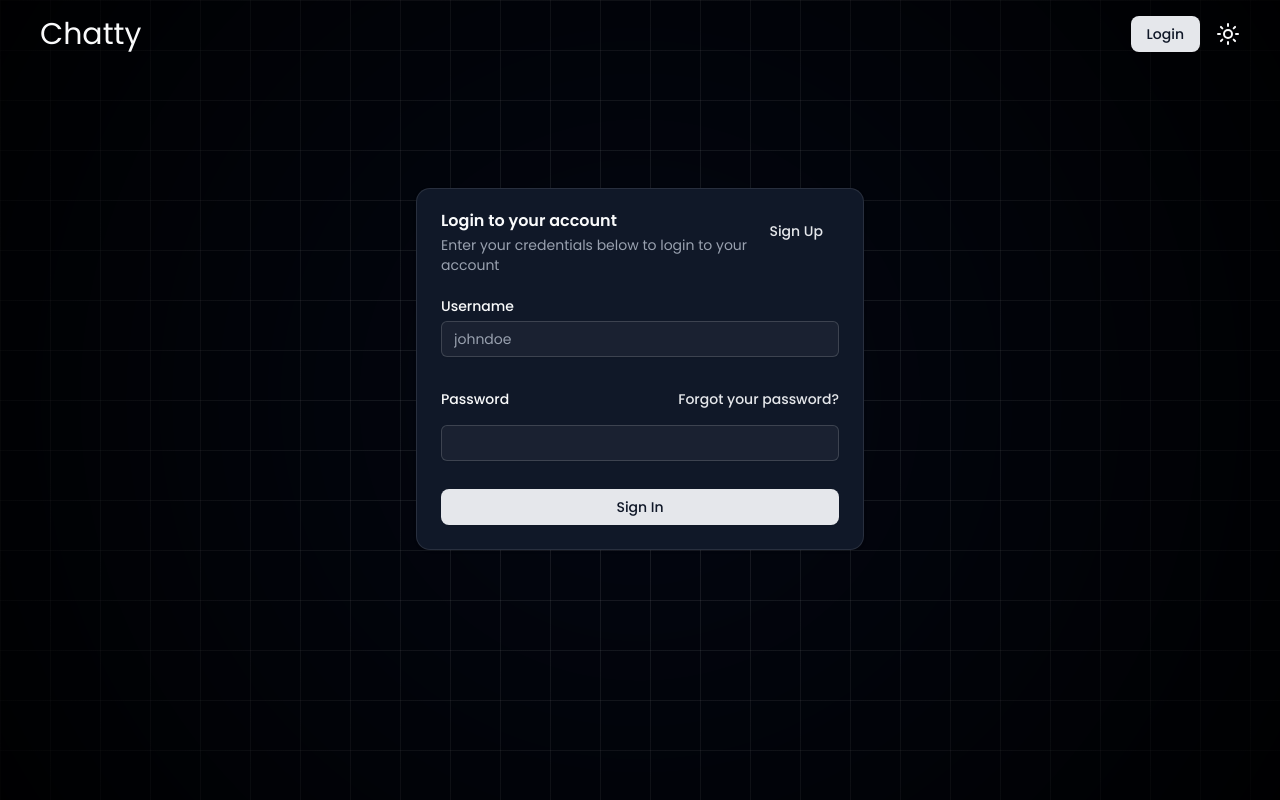
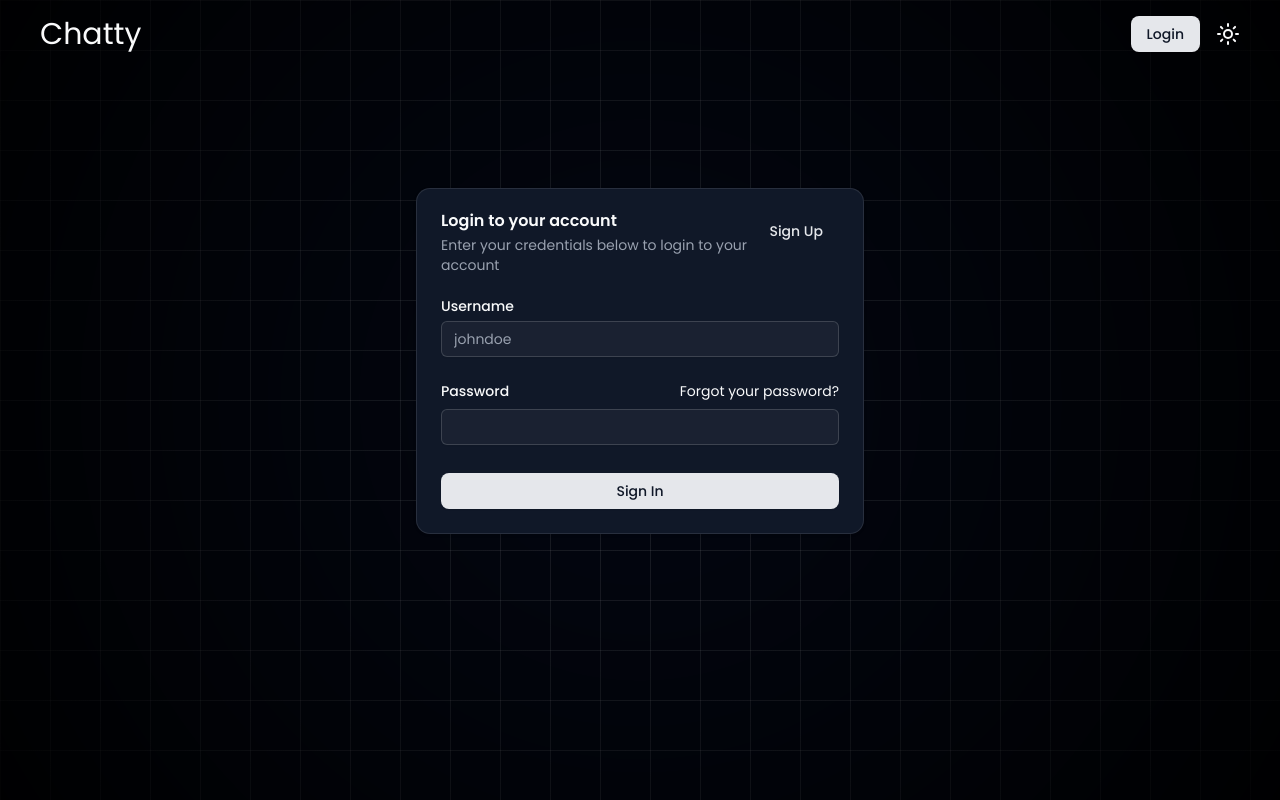
Before and after one commit to AbhishekSinghkirola/chatty, a React (Vite) app: page /login in a window 1280 px wide. Built offline with nearby package versions, Linux system fonts and the light colour scheme; no server answers.

Commit message:
fix login on enter submit issue and handle tab to focus on next element

```diff
--- a/src/pages/ForgotPassword.jsx
+++ b/src/pages/ForgotPassword.jsx
@@ -70,6 +70,7 @@ const ForgotPassword = () => {
                 id="email"
                 type="email"
                 placeholder="m@example.com"
+                autoFocus="true"
                 {...register("email")}
               />
               {errors.email && (
--- a/src/pages/LoginPage.jsx
+++ b/src/pages/LoginPage.jsx
@@ -83,13 +83,11 @@ const LoginPage = () => {
             <div className="grid gap-2">
               <div className="flex items-center justify-between">
                 <Label htmlFor="password">Password</Label>
-                <Link to="/forgot-password">
-                  <Button
-                    variant="link"
-                    className="ml-auto inline-block text-sm underline-offset-4 hover:underline p-0  "
-                  >
-                    Forgot your password?
-                  </Button>
+                <Link
+                  to="/forgot-password"
+                  className="ml-auto inline-block text-sm underline-offset-4 hover:underline p-0  "
+                >
+                  Forgot your password?
                 </Link>
               </div>
               <Input id="password" type="password" {...register("password")} />
```
